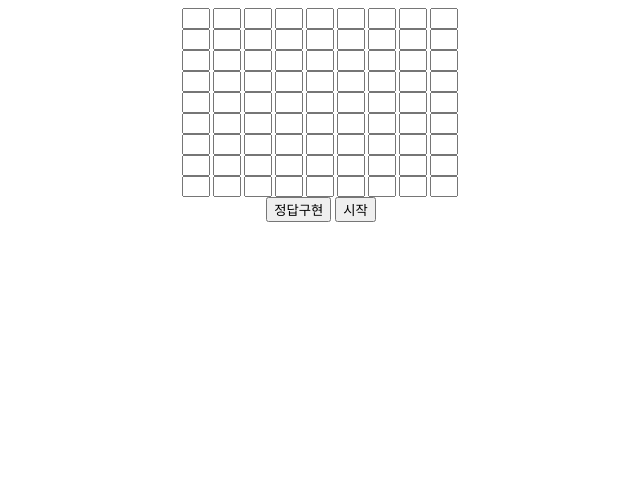
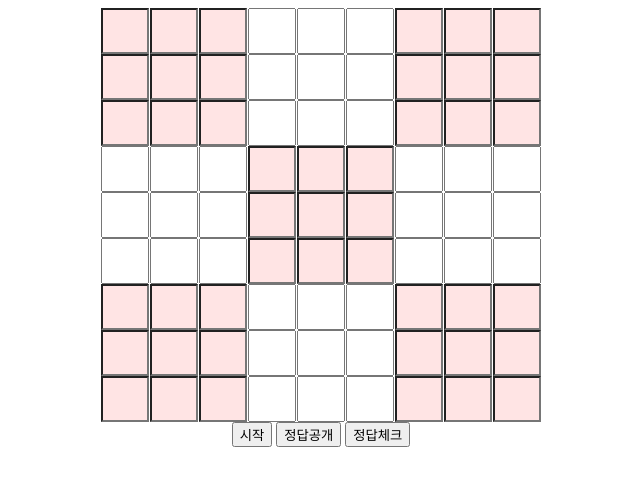
Before and after one commit to khj1192/solo, a plain HTML site: page sudoku/index.html in a window 1280 px wide. Shown: the whole page, without its empty margins (319-959 px from the left). Drawn offline with Linux system fonts and the light colour scheme.

Commit message:
조건문 최악

```diff
--- a/sudoku/index.html
+++ b/sudoku/index.html
@@ -9,21 +9,22 @@
 </head>
 <body>
     <div id="board">
-        <input /><input /><input /><input /><input /><input /><input /><input /><input /> <br>
-        <input /><input /><input /><input /><input /><input /><input /><input /><input /> <br>
-        <input /><input /><input /><input /><input /><input /><input /><input /><input /> <br>
-        <input /><input /><input /><input /><input /><input /><input /><input /><input /> <br>
-        <input /><input /><input /><input /><input /><input /><input /><input /><input /> <br>
-        <input /><input /><input /><input /><input /><input /><input /><input /><input /> <br>
-        <input /><input /><input /><input /><input /><input /><input /><input /><input /> <br>
-        <input /><input /><input /><input /><input /><input /><input /><input /><input /> <br>
-        <input /><input /><input /><input /><input /><input /><input /><input /><input /> <br>
+
     </div>
 
-    <button>정답구현</button>
+    <!--
+        1. <input /> 9x9
 
+//////////////////해야 할 것////////////////////////
+        2. 행, 열, 3x3박스 구분.
+        3. 각 행열박스마다 1~9 겹치지 않게 넣기.
+        4. 일부 가려서 직접 사용
+        5. 정답공개 및 체크하기.
+    -->
 
-    <button>시작</button>
+    <button onclick="colRow()">시작</button>
+    <button>정답공개</button>
+    <button>정답체크</button>
 
     <script src="sudoku.js"></script>
 </body>
--- a/sudoku/sudoku.css
+++ b/sudoku/sudoku.css
@@ -3,7 +3,13 @@ body {
 }
 
 input {
-margin-right: 3px;
-width: 20px;
-text-align: center;
+    margin-right: 1px;
+    width: 40px;
+    height: 40px;
+    text-align: center;
+    font-size: 25pt;
 }
+
+input.pinkBoard {
+    background-color: rgb(255, 228, 228);
+}
--- a/sudoku/sudoku.js
+++ b/sudoku/sudoku.js
@@ -0,0 +1,17 @@
+// id board에 9x9 보드박스 넣기
+
+
+    let binBoardBox = "";
+    for(let i = 0; i < 9; i++){
+        for(let j = 0; j < 9; j++){
+            if(j < 3 && i < 3 || j > 5 && i > 5 || j > 5 && i < 3 || j < 3 && i > 5 || j > 2 && j < 6 && i > 2 && i < 6){
+                binBoardBox += "<input class='pinkBoard'/>";
+            }else{
+                binBoardBox += "<input class='grayBoard'/>";
+            }
+            console.log("j : ",j)
+            console.log("i : ",i)
+        }
+        binBoardBox += "<br>"
+    }
+    document.getElementById("board").innerHTML = binBoardBox;
```
